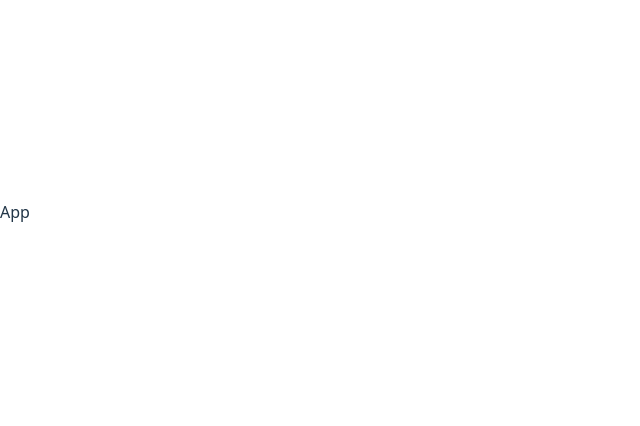
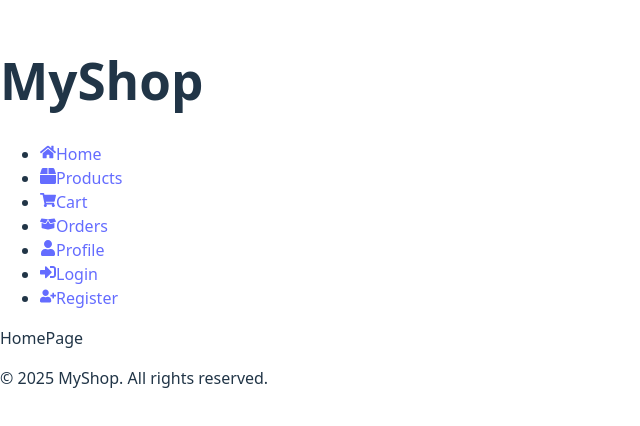
Before and after one commit to Gopichandu923/e-commerce, a React (Vite) app in the folder client/: page / in a window 1280 px wide. Shown: the part 188-614 px from the top of the page, without its empty margins (0-640 px from the left). Built offline with nearby package versions, Linux system fonts and the light colour scheme.

Commit message:
routing for all pages is done

```diff
--- a/client/src/App.jsx
+++ b/client/src/App.jsx
@@ -1,7 +1,35 @@
 import React from "react";
+import { BrowserRouter as Router, Routes, Route } from "react-router-dom";
+import Home from "./pages/HomePage.jsx";
+import Cart from "./pages/CartPage.jsx";
+import Product from "./pages/ProductPage.jsx";
+import Profile from "./pages/ProfilePage.jsx";
+import Login from "./pages/LoginPage.jsx";
+import Register from "./pages/RegisterPage.jsx";
+import Order from "./pages/OrderPage.jsx";
+import Header from "./components/Header.jsx";
+import Footer from "./components/Footer.jsx";
 
 const App = () => {
-  return <div>App</div>;
+  return (
+    <Router>
+      <div className="app-container">
+        <Header />
+        <main className="main-content">
+          <Routes>
+            <Route path="/" element={<Home />} />
+            <Route path="/cart" element={<Cart />} />
+            <Route path="/products" element={<Product />} />
+            <Route path="/profile" element={<Profile />} />
+            <Route path="/login" element={<Login />} />
+            <Route path="/register" element={<Register />} />
+            <Route path="/orders" element={<Order />} />
+          </Routes>
+        </main>
+        <Footer />
+      </div>
+    </Router>
+  );
 };
 
 export default App;
```
